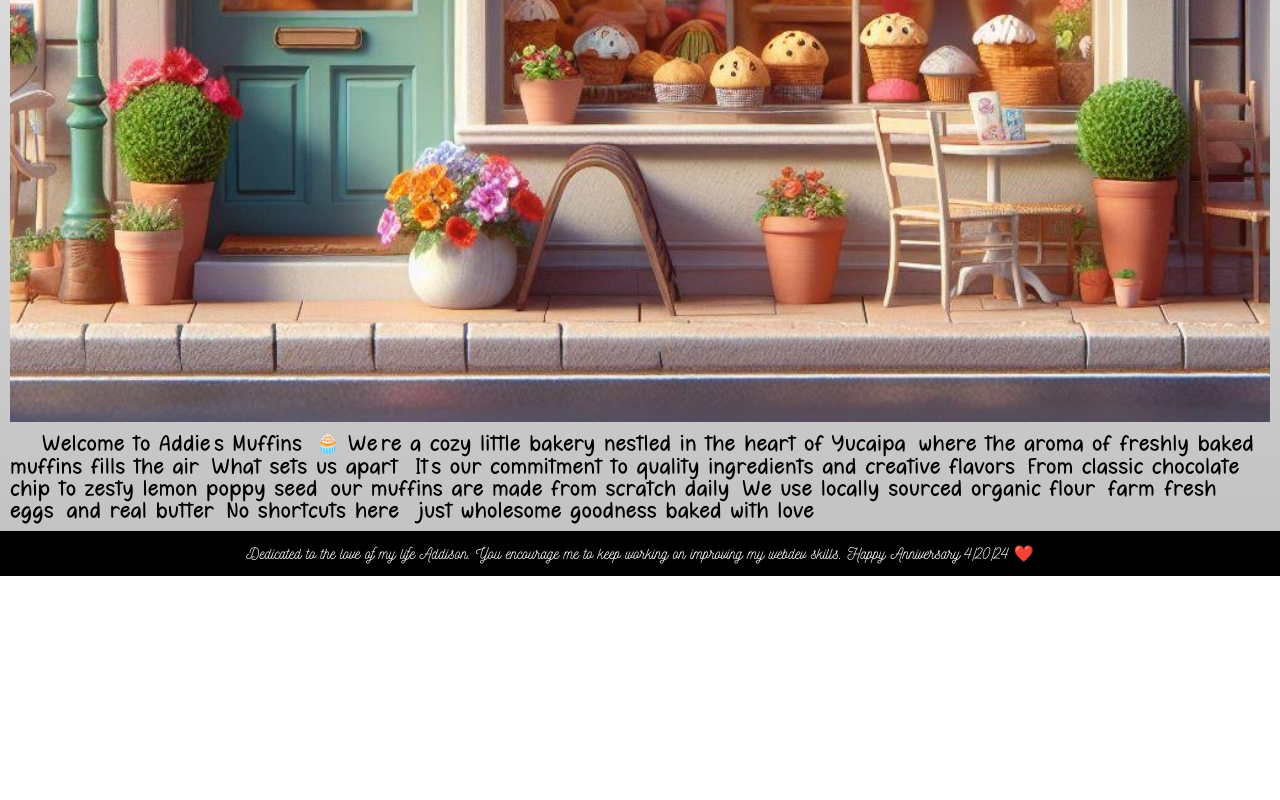
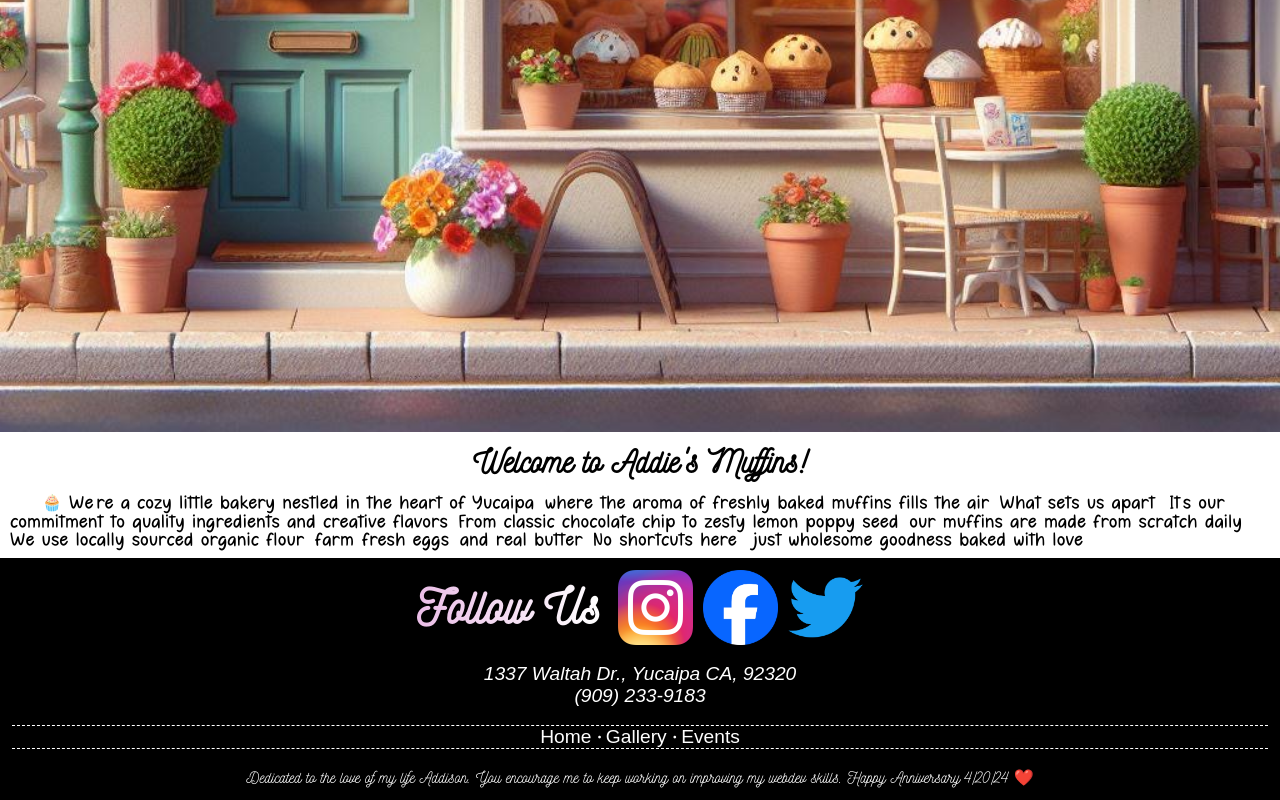
Before and after one commit to IBRlNGTHERUCKUS/addies-muffins, a website built with webpack: page dist/index.html in a window 1280 px wide. Shown: the part 3262-4062 px from the top of the page. Before the commit the page ends 3838 px from the top, so only its background shows below. Built offline with nearby package versions, Linux system fonts and the light colour scheme; what carousel-test-95 would draw is missing.

Commit message:
Stylize and create footer.

```diff
--- a/dist/index.html
+++ b/dist/index.html
@@ -58,16 +58,42 @@
         <div><img src="./images/muffin-half.PNG" alt="" class="hero-image"></div>
         <h1 class="hero-text sideways-text text-shadow">Sweet</h1>
     </section>
-    <footer>
+    <section class="about">
         <a class="anchor" id="about"></a>
         <img src="./images/storefront.jpeg">
+        <h2>Welcome to Addie's Muffins! </h2>
         <p>
-            Welcome to Addie's Muffins! 🧁 We’re a cozy little bakery nestled in the heart of Yucaipa, where the aroma of freshly baked muffins fills the air.
+            🧁 We’re a cozy little bakery nestled in the heart of Yucaipa, where the aroma of freshly baked muffins fills the air.
             What sets us apart? It’s our commitment to quality ingredients and creative flavors. From classic chocolate chip to zesty lemon poppy seed, our muffins
             are made from scratch daily. We use locally sourced organic flour, farm-fresh eggs, and real butter. No shortcuts here--just wholesome goodness baked with love.
         </p>
+    </section>
+    <footer>
+        <div class="social-container">
+            <h2>Follow Us</h2>
+            <div class="social-icons">
+                <img src="./images/instagram.png" alt="" class="icon">
+                <img src="./images/facebook.png" alt="" class="icon">
+                <img src="./images/twitter.png" alt="" class="icon">
+            </div>
+        </div>
+        <div class="contact-container">
+            <address>
+                1337 Waltah Dr., Yucaipa CA, 92320
+            </address>
+            <address>
+                (909) 233-9183
+            </address>
+        </div>
+        <div class="link-container">
+            <a href="">Home</a>
+            <span>•</span>
+            <a href="">Gallery</a>
+            <span>•</span>
+            <a href="">Events</a>
+        </div>
+        <div class="dedication">Dedicated to the love of my life Addison. You encourage me to
+            keep working on improving my webdev skills. Happy Anniversary 4/20/24 ❤️ </div>
     </footer>
-    <div class="dedication">Dedicated to the love of my life Addison. You encourage me to
-        keep working on improving my webdev skills. Happy Anniversary 4/20/24 ❤️ </div>
 </body>
 </html>
--- a/dist/styles.css
+++ b/dist/styles.css
@@ -26,7 +26,7 @@ h1, h2, h3, p {
 
 /************************* Header *************************/
 
-header, footer {
+header {
     display: flex;
     justify-content: center;
     align-items: center;
@@ -192,31 +192,77 @@ nav a:hover {
     grid-column: 1/1;
 }
 
-footer {
+.about {
     display: flex;
     flex-direction: column;
     gap: 10px;
     color: black;
-    font-size: 1.2rem;
     background: rgb(255,255,255);
-    background: linear-gradient(180deg,                             rgba(255,255,255,1) 0%, rgba(195,195,195,1) 100%);
-
 }
 
-footer p {
+.about p {
     text-indent: 2rem;
-        font-family: MondayFeelings;
+    font-family: MondayFeelings;
+    padding: 0px 10px 10px 10px;
+    font-size: 1rem;
 }
 
-footer img {
+.about h2 {
+    text-align: center;
+    font-size: 2rem;
+}
+
+.about img {
     width: 100%;
 }
 
-.dedication {
+footer {
     background-color: black;
     color: white;
     padding: 12px;
     text-align: center;
     align-content: center;
+    display: flex;
+    flex-direction: column;
+    gap: 18px;
+}
+
+footer a, footer address {
+    color: white;
+    font-size: 1.2rem;
+    font-family: Arial, Helvetica, sans-serif;
+}
+
+.link-container {
+    border-top: dashed white 1px;
+    border-bottom: dashed white 1px;
 
 }
+
+.social-container {
+    display: flex;
+    flex-wrap: wrap;
+    justify-content: center;
+    align-items: center;
+    gap: 18px;
+}
+
+.social-icons {
+    display: flex;
+    justify-content: center;
+    align-items: center;
+    gap: 10px;
+}
+
+.social-container h2 {
+    text-align: center;
+    font-size: 3rem;
+    background: rgb(255,169,249);
+    background: linear-gradient(90deg, rgb(234, 189, 231) 0%, rgb(255, 255, 255) 100%);
+    background-clip: text;
+    color: transparent;
+}
+
+.icon {
+    width: 75px;
+}
```
